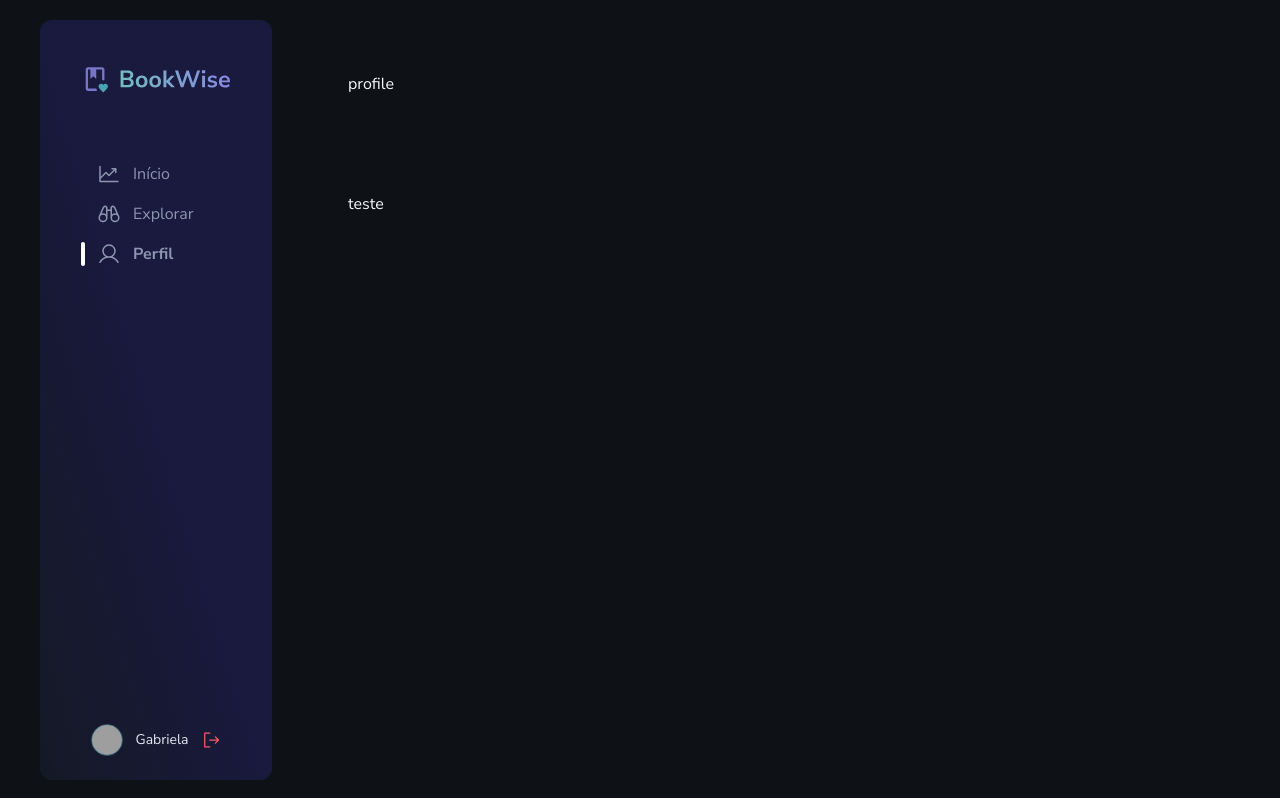
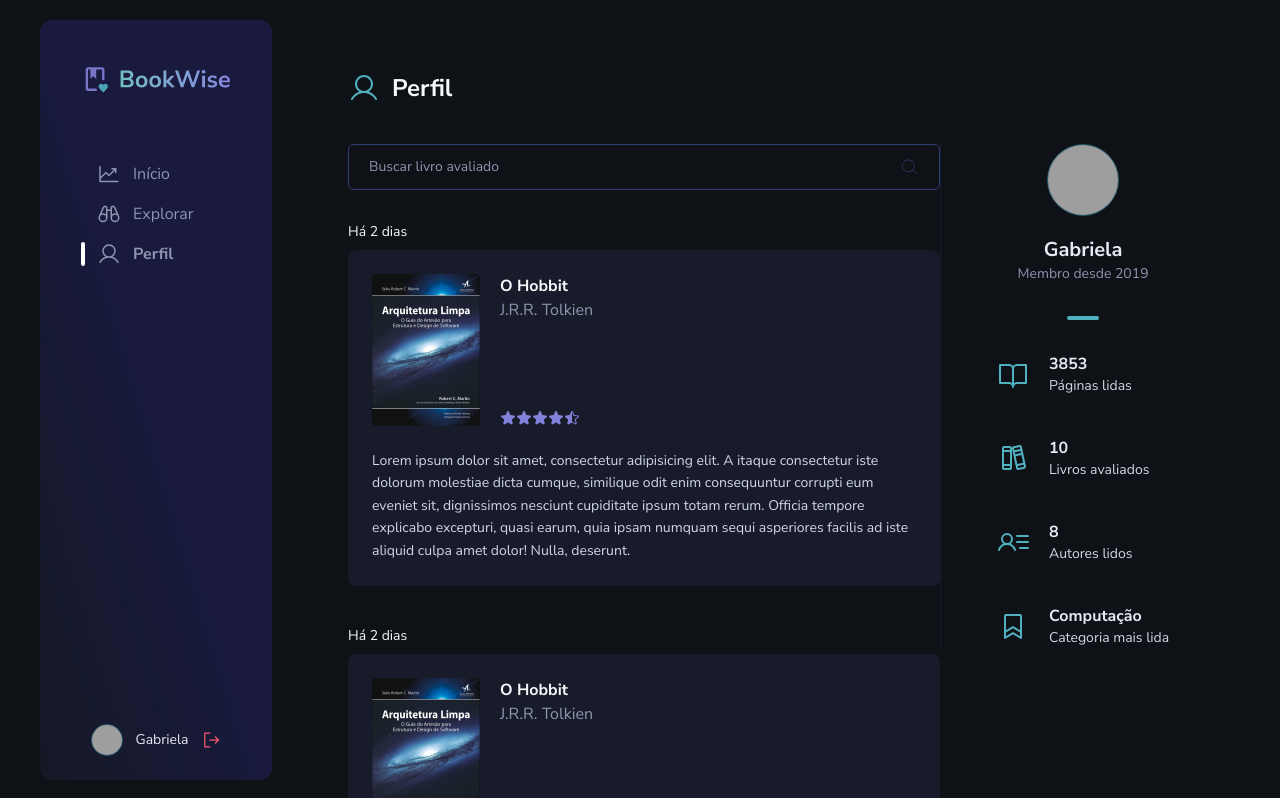
Before and after one commit to gabislera/Book-Wise, a Next.js app: page /profile in a window 1280 px wide. Shown: the top 798 px of the page. Built offline with nearby package versions, Linux system fonts and the light colour scheme; grey boxes are pictures that could not be loaded.

Commit message:
feat: profile page with UserRatingCard component

```diff
--- a/src/components/RatingCard/index.tsx
+++ b/src/components/RatingCard/index.tsx
@@ -21,6 +21,7 @@ export function RatingCard() {
       <header className='flex justify-between '>
         <div className='grid grid-cols-[auto_1fr] gap-4 items-center'>
           <Image src={avatar} alt='' />
+          {/* change to radix avatar */}
           <div className='flex flex-col'>
             <span className='text-gray-100'>Jaxson Dias</span>
             <span className='text-gray-400 text-sm'>Hoje</span>
--- /dev/null
+++ b/src/components/UserRatingCard/index.tsx
@@ -0,0 +1,34 @@
+import Image from 'next/image'
+import book from '../../assets/arquitetura-limpa.png'
+import { Star, StarHalf } from '@phosphor-icons/react'
+
+export function UserRatingCard() {
+  return (
+    <>
+      <span className='text-sm text-gray-100 block mb-2'>Há 2 dias</span>
+      <div className="max-w-[608px] bg-gray-700 rounded-lg mb-10 p-6">
+        <div className='grid grid-cols-[108px_auto] gap-5 mb-6'>
+          <Image src={book} alt='' width={108} />
+
+          <div className='flex flex-col justify-between'>
+            <div className='flex flex-col'>
+              <span className='font-bold text-gray-100'>O Hobbit</span>
+              <span className='text-gray-400 mb-6'>J.R.R. Tolkien</span>
+            </div>
+
+            <div className='flex'>
+              <Star weight='fill' className='w-4 h-4 text-purple-100' />
+              <Star weight='fill' className='w-4 h-4 text-purple-100' />
+              <Star weight='fill' className='w-4 h-4 text-purple-100' />
+              <Star weight='fill' className='w-4 h-4 text-purple-100' />
+              <StarHalf weight='fill' className='w-4 h-4 text-purple-100' />
+            </div>
+          </div>
+        </div>
+
+        <p className="text-gray-300 leading-[160%] text-sm">Lorem ipsum dolor sit amet, consectetur adipisicing elit. A itaque consectetur iste dolorum molestiae dicta cumque, similique odit enim consequuntur corrupti eum eveniet sit, dignissimos nesciunt cupiditate ipsum totam rerum. Officia tempore explicabo excepturi, quasi earum, quia ipsam numquam sequi asperiores facilis ad iste aliquid culpa amet dolor! Nulla, deserunt.</p>
+      </div>
+    </>
+
+  )
+}
--- a/src/pages/home/index.tsx
+++ b/src/pages/home/index.tsx
@@ -42,9 +42,8 @@ export default function Home() {
           </div>
         </main>
 
-        <aside className="col-start-2  ">
+        <aside className="col-start-2 ">
           <div className="fixed left-auto">
-
             <div className="flex justify-between text-sm mb-4">
               <h2>Livros populares</h2>
               <span>Ver todos</span>
--- a/src/pages/profile/index.tsx
+++ b/src/pages/profile/index.tsx
@@ -1,14 +1,84 @@
 import DefaultLayout from "@/layouts/DefaultLayout";
 import type { ReactElement } from 'react'
 import type { NextPageWithLayout } from '../_app'
+import { Bookmark, Books, MagnifyingGlass, User, UserList } from "@phosphor-icons/react";
+import * as Avatar from '@radix-ui/react-avatar'
+import { BookOpen } from "@phosphor-icons/react/dist/ssr";
+import { UserRatingCard } from "@/components/UserRatingCard";
 
 const Profile: NextPageWithLayout = () => {
   return (
-    <div className="flex flex-col gap-24">
-      <div className="">profile</div>
+    <>
+      <div className="flex items-center gap-3 mb-10">
+        <User className="w-8 h-8 text-green-100" />
+        <span className="text-2xl font-bold">Perfil</span>
+      </div>
 
-      <h1>teste</h1>
-    </div>
+      <section className="grid grid-cols-home ">
+        <main>
+          <form className="max-w-[608px] flex items-center gap-2 px-5 py-3 border border-gray-500 rounded-md mb-8">
+            <input type="text" className="bg-gray-800 w-full text-sm text-gray-400" placeholder="Buscar livro avaliado" />
+            <MagnifyingGlass weight="thin" className="w-5 h-5 text-gray-500" />
+          </form>
+
+          <div >
+            <UserRatingCard />
+            <UserRatingCard />
+            <UserRatingCard />
+          </div>
+        </main>
+
+        <aside className="col-start-2">
+          <div className="fixed left-auto flex flex-col items-center border-l border-gray-700">
+            <div className="flex flex-col items-center mb-8">
+              <Avatar.Root className="inline-flex h-[72px] w-[72px] mb-5 select-none overflow-hidden rounded-full bg-gray-500 border border-green-200">
+                <Avatar.Image src="https://github.com/gabislera.png" />
+                <Avatar.Fallback delayMs={600} className="leading-1 flex h-full w-full items-center justify-center text-sm">GC</Avatar.Fallback>
+              </Avatar.Root>
+              <strong className="text-xl text-gray-200">Gabriela</strong>
+              <span className='text-gray-400 text-sm'>Membro desde 2019</span>
+            </div>
+
+            <span className='w-8 h-1 rounded-full mb-8  bg-green-100' />
+
+            <div className=" w-full flex flex-col gap-10 px-14">
+              <div className="flex items-center justify-start gap-5">
+                <BookOpen className="w-8 h-8 text-green-100" />
+                <div className="flex flex-col">
+                  <strong className="text-gray-200">3853</strong>
+                  <span className="text-sm text-gray-300">Páginas lidas</span>
+                </div>
+              </div>
+
+              <div className="flex items-center justify-start gap-5">
+                <Books className="w-8 h-8 text-green-100" />
+                <div className="flex flex-col">
+                  <strong className="text-gray-200">10</strong>
+                  <span className="text-sm text-gray-300">Livros avaliados</span>
+                </div>
+              </div>
+
+              <div className="flex items-center justify-start gap-5">
+                <UserList className="w-8 h-8 text-green-100" />
+                <div className="flex flex-col">
+                  <strong className="text-gray-200">8</strong>
+                  <span className="text-sm text-gray-300">Autores lidos</span>
+                </div>
+              </div>
+
+              <div className="flex items-center justify-start gap-5">
+                <Bookmark className="w-8 h-8 text-green-100" />
+                <div className="flex flex-col">
+                  <strong className="text-gray-200">Computação</strong>
+                  <span className="text-sm text-gray-300">Categoria mais lida</span>
+                </div>
+              </div>
+            </div>
+          </div>
+
+        </aside>
+      </section>
+    </>
   )
 }
 
```
